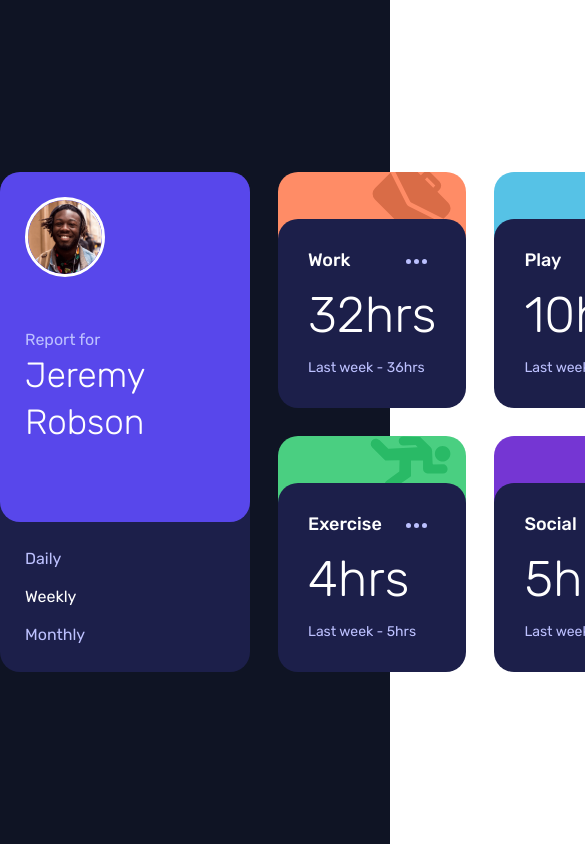
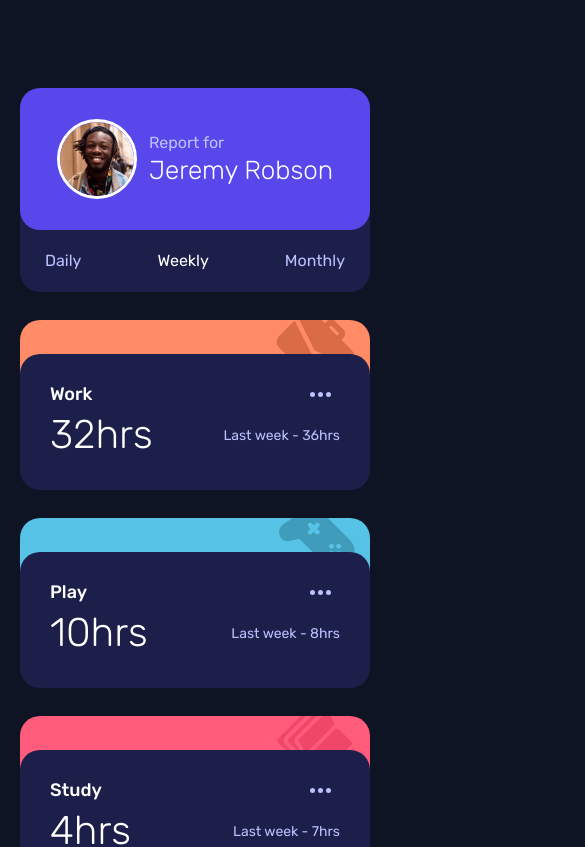
Before and after one commit to a-zajonc/time-tracking-dashboard, a React (Create React App) app: page / in a window 390 px wide. Shown: the top 847 px of the page, 585 px wide, since content can reach past the window. Built offline with nearby package versions, Linux system fonts and the light colour scheme.

Commit message:
Add Mobile Display

```diff
--- a/public/index.html
+++ b/public/index.html
@@ -32,7 +32,7 @@
     -->
     <title>React App</title>
   </head>
-  <body>
+  <body style="background-color: #0f1424">
     <noscript>You need to enable JavaScript to run this app.</noscript>
     <div id="root"></div>
     <!--
--- a/src/App.js
+++ b/src/App.js
@@ -6,8 +6,7 @@ function App() {
   return (
     <ChakraProvider theme={theme}>
       <Box
-        height="100vh"
-        bgColor="#0F1424"
+        height={{ base: "80vh", xl: "100vh" }}
         display="flex"
         justifyContent="space-evenly"
         alignItems="center"
--- a/src/components/ActivityBox/index.js
+++ b/src/components/ActivityBox/index.js
@@ -44,6 +44,10 @@ export function ActivityBox({
       borderBottomRadius="50px"
       display="flex"
       flexDirection="column-reverse"
+      height={{
+        base: "170px",
+        xl: "100%",
+      }}
     >
       <Box
         height="80%"
@@ -67,12 +71,24 @@ export function ActivityBox({
           </Heading>
           <EllipsisIcon />
         </Box>
-        <Text fontSize="50px" color="white" fontWeight="300" pt="10gpx">
-          {getCurrentPeriodValue(period, index)}hrs
-        </Text>
-        <Text color="#BDC1FF" fontSize="14px">
-          Last week - {getPreviousPeriodValue(period, index)}hrs
-        </Text>
+        <Box
+          display="flex"
+          flexDirection={{ base: "row", xl: "column" }}
+          justifyContent="space-between"
+          alignItems={{ base: "center", xl: "flex-start" }}
+        >
+          <Text
+            fontSize={{ base: "40px", xl: "50px" }}
+            color="white"
+            fontWeight="300"
+            pt="10gpx"
+          >
+            {getCurrentPeriodValue(period, index)}hrs
+          </Text>
+          <Text color="#BDC1FF" fontSize="14px">
+            Last week - {getPreviousPeriodValue(period, index)}hrs
+          </Text>
+        </Box>
       </Box>
     </GridItem>
   );
--- a/src/components/Profile/index.js
+++ b/src/components/Profile/index.js
@@ -17,18 +17,21 @@ function ChoosePeriod({ setPeriod, period, name }) {
 export function Profile({ period, setPeriod }) {
   return (
     <GridItem
-      rowSpan={2}
+      rowSpan={{ base: "1", lg: "1", xl: "2" }}
       colSpan={1}
       bgColor="#1C1F4A"
       borderRadius="20px"
-      width="250px"
+      width={{ base: "350px", xl: "250px" }}
     >
       <Box
         bgColor="#5847EB"
         borderRadius="20px"
         h="70%"
         p="25px"
-        display="grid"
+        display="flex"
+        flexDirection={{ base: "row", xl: "column" }}
+        alignItems={{ base: "center", xl: "baseline" }}
+        justifyContent="space-evenly"
       >
         <Img
           src="image-jeremy.png"
@@ -43,7 +46,11 @@ export function Profile({ period, setPeriod }) {
           <Text color="#BDC1FF" fontSize="16px">
             Report for
           </Text>
-          <Heading color="white" fontWeight="300" fontSize="35px">
+          <Heading
+            color="white"
+            fontWeight="300"
+            fontSize={{ base: "26px", xl: "35px" }}
+          >
             Jeremy Robson
           </Heading>
         </Box>
@@ -53,8 +60,12 @@ export function Profile({ period, setPeriod }) {
         h="30%"
         p="25px"
         display="flex"
-        flexDirection="column"
+        flexDirection={{
+          base: "row",
+          xl: "column",
+        }}
         justifyContent="space-between"
+        alignItems={{ base: "center", xl: "flex-start" }}
       >
         <ChoosePeriod setPeriod={setPeriod} period={period} name="daily" />
         <ChoosePeriod setPeriod={setPeriod} period={period} name="weekly" />
--- a/src/components/index.js
+++ b/src/components/index.js
@@ -14,8 +14,8 @@ export function TimeTrackingDashboard() {
   return (
     <Grid
       h="500px"
-      templateRows="repeat(2, 1fr)"
-      templateColumns="repeat(4, 1fr)"
+      templateRows={{ base: "repeat(7, 1fr)", xl: "repeat(2, 1fr)" }}
+      templateColumns={{ base: "repeat(1, 1fr)", xl: "repeat(4, 1fr)" }}
       gap={7}
     >
       <Profile setPeriod={setPeriod} period={period} />
--- a/src/index.js
+++ b/src/index.js
@@ -5,7 +5,16 @@ import App from "./App";
 import reportWebVitals from "./reportWebVitals";
 import { extendTheme } from "@chakra-ui/react";
 
+const breakpoints = {
+  sm: "375px",
+  md: "400px",
+  lg: "00px",
+  xl: "900px",
+  "2xl": "1440px",
+};
+
 export const theme = extendTheme({
+  breakpoints,
   fonts: {
     heading: "Rubik",
     body: "Rubik",
```
